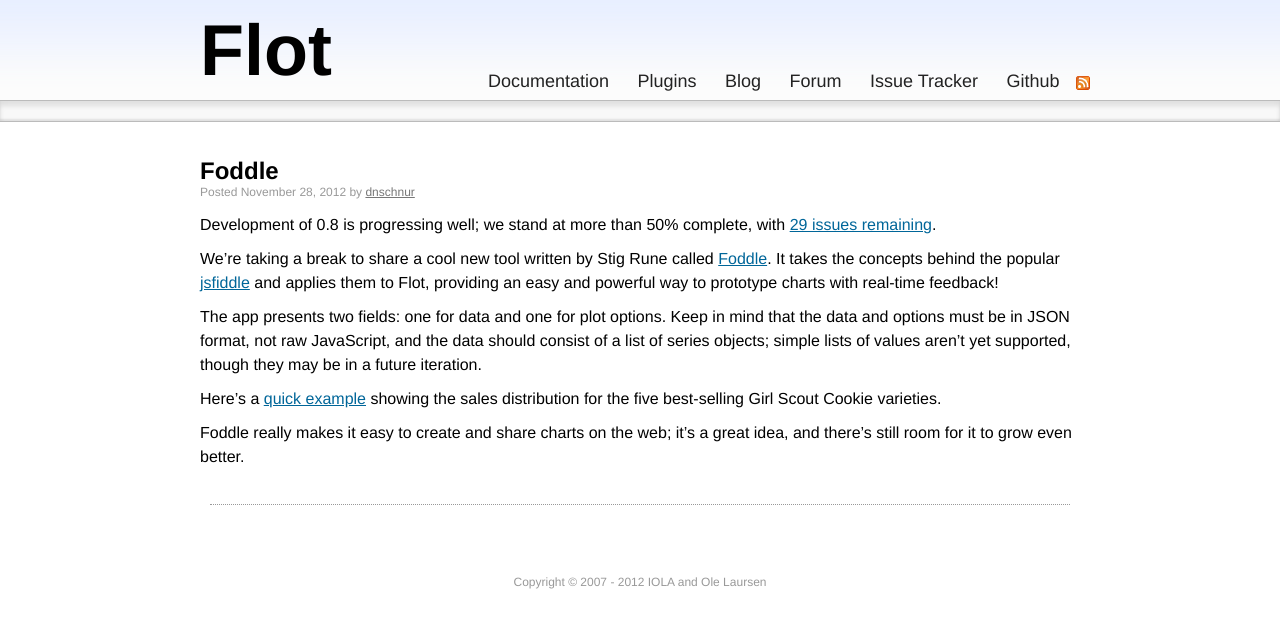
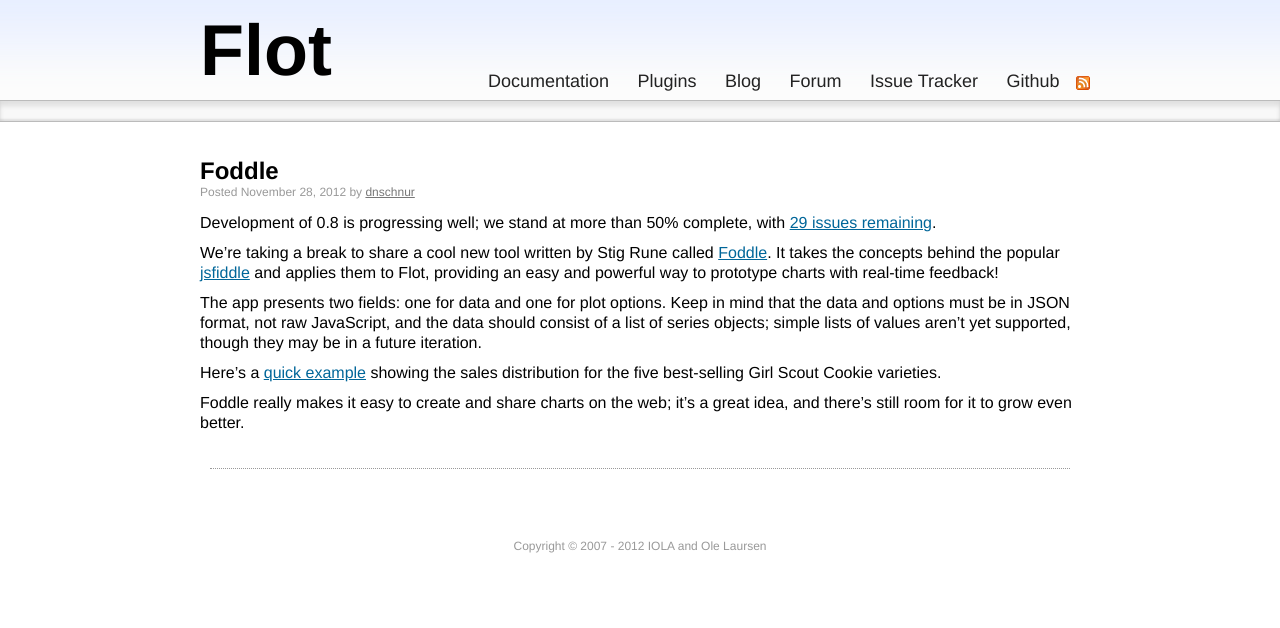
Before and after one commit to flot/flot.github.com, a Jekyll site: the page built from _posts/2012-11-28-jsfoddle.md, in a window 1280 px wide. Shown: the top 628 px of the page. Built offline with Jekyll 4.4.1, drawn with Linux system fonts in a browser that asks for light colours; Markdown is read by kramdown in place of the engine named in the settings.

Commit message:
Tweak line spacing for blog post bodies.

```diff
--- a/css/flot.css
+++ b/css/flot.css
@@ -196,6 +196,10 @@
 	color: #111;
 }
 
+.blog-post p {
+	line-height: 1.25em;
+}
+
 h2 {
 	margin-top: 15px;
 }
```
